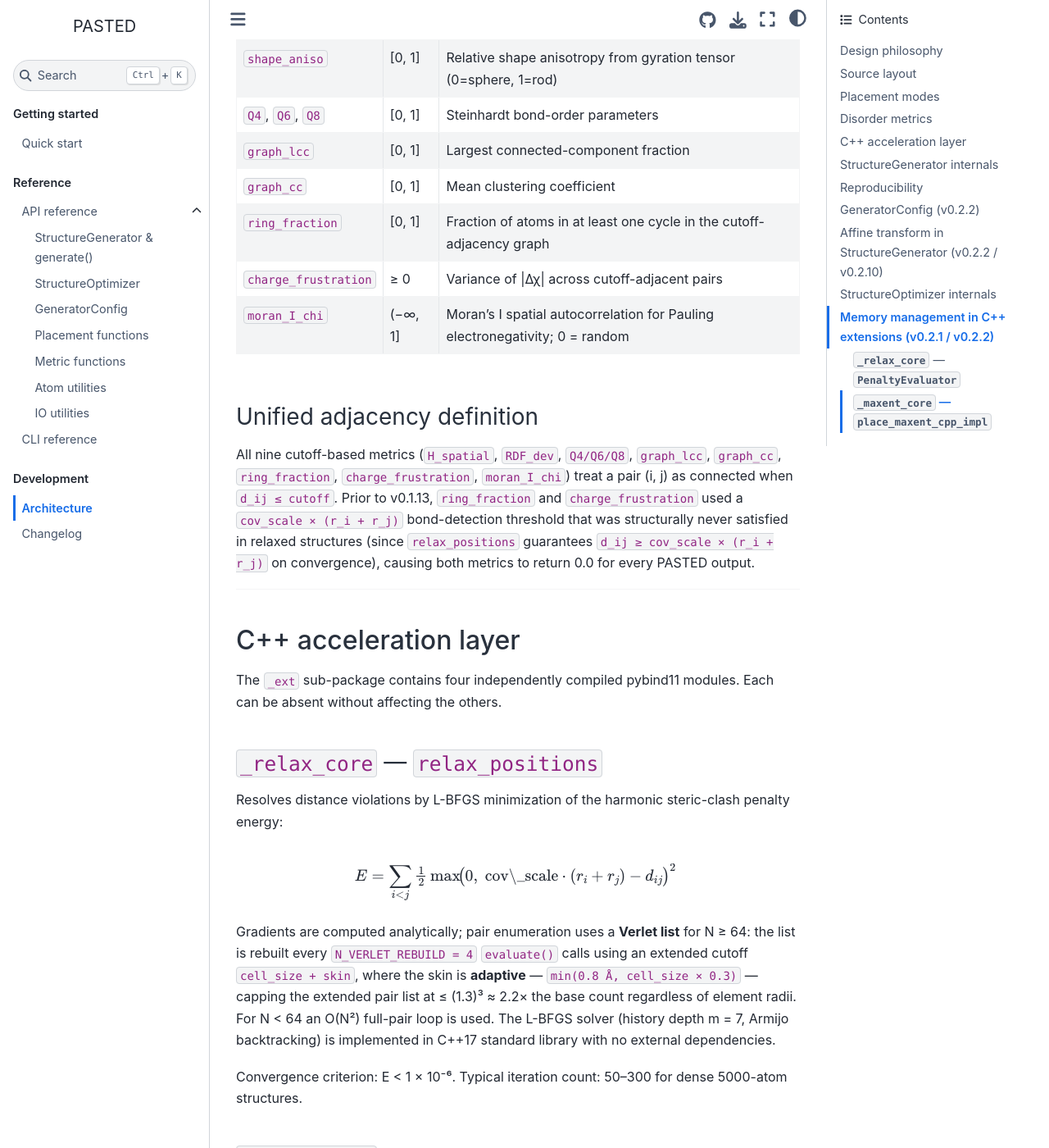
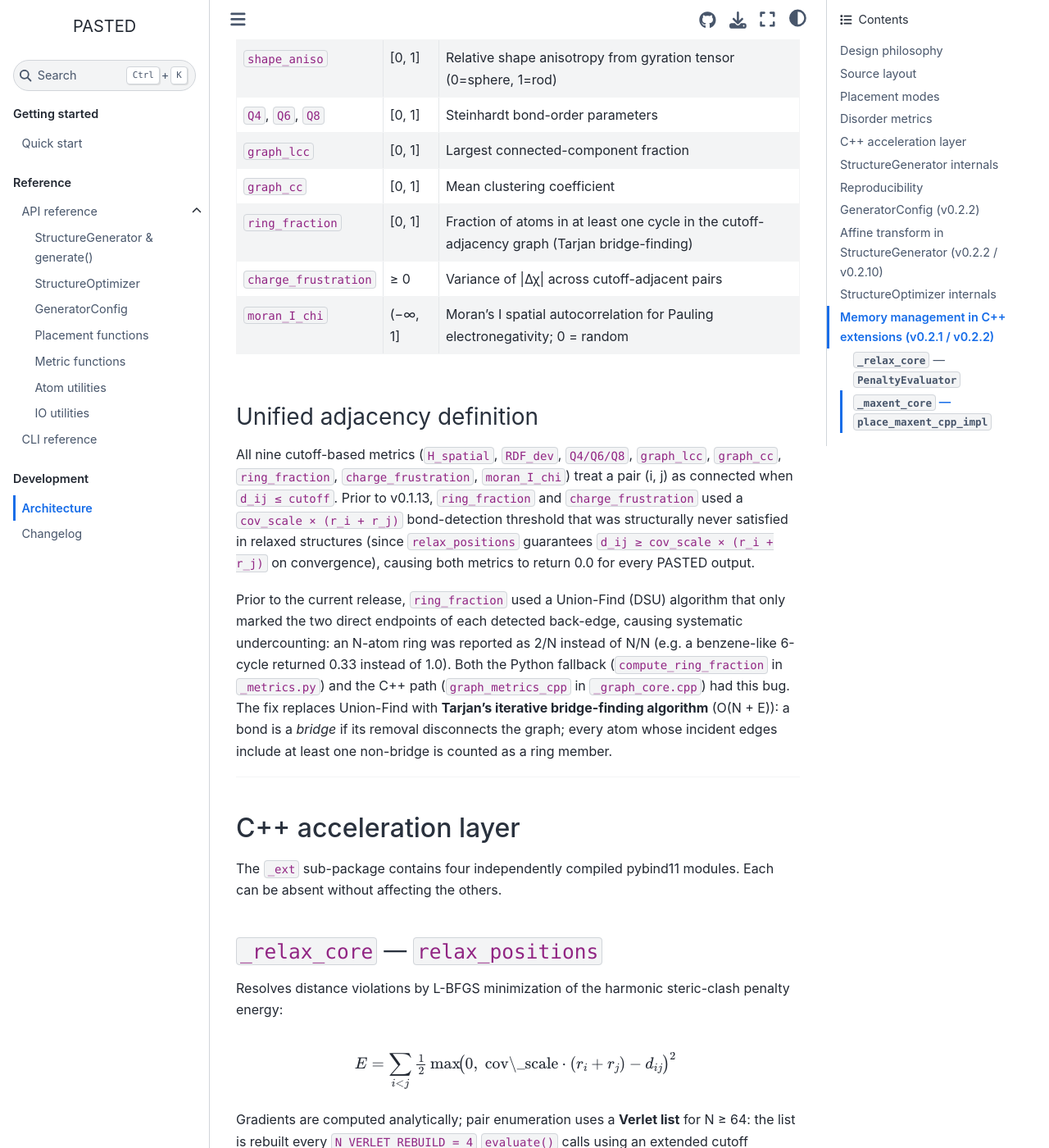
Before and after one commit to ss0832/PASTED, a Sphinx documentation site: the page built from docs/architecture.md, in a window 1280 px wide and 1400 px high, scrolled down 3476 px. Shown: the whole window at 82% size. Built offline with Sphinx 7.4.7 and the Sphinx Book theme 1.1.4, drawn with Linux system fonts in a browser that asks for light colours.

Commit message:
Add files via upload

```diff
--- a/docs/api/metrics.rst
+++ b/docs/api/metrics.rst
@@ -62,7 +62,11 @@ therefore be used as ``--filter`` targets on the CLI and in the
        mutually bonded.
      - [0, 1]
    * - ``ring_fraction``
-     - Fraction of atoms that participate in at least one ring.
+     - Fraction of atoms that participate in at least one ring, determined
+       by Tarjan's iterative bridge-finding algorithm (O(N + E)).  A bond is
+       a *bridge* if its removal disconnects the graph; an atom is counted
+       as a ring member when at least one of its incident bonds is a
+       non-bridge.
      - [0, 1]
    * - ``charge_frustration``
      - Mean EN variance across bonded atom pairs (Pauling scale).
--- a/docs/architecture.md
+++ b/docs/architecture.md
@@ -142,7 +142,7 @@ path has been removed entirely.
 | `Q4`, `Q6`, `Q8` | [0, 1] | Steinhardt bond-order parameters |
 | `graph_lcc` | [0, 1] | Largest connected-component fraction |
 | `graph_cc` | [0, 1] | Mean clustering coefficient |
-| `ring_fraction` | [0, 1] | Fraction of atoms in at least one cycle in the cutoff-adjacency graph |
+| `ring_fraction` | [0, 1] | Fraction of atoms in at least one cycle in the cutoff-adjacency graph (Tarjan bridge-finding) |
 | `charge_frustration` | ≥ 0 | Variance of \|Δχ\| across cutoff-adjacent pairs |
 | `moran_I_chi` | (−∞, 1] | Moran's I spatial autocorrelation for Pauling electronegativity; 0 = random |
 
@@ -156,6 +156,17 @@ Prior to v0.1.13, `ring_fraction` and `charge_frustration` used a
 never satisfied in relaxed structures (since `relax_positions` guarantees
 `d_ij ≥ cov_scale × (r_i + r_j)` on convergence), causing both metrics to
 return 0.0 for every PASTED output.
+
+Prior to the current release, `ring_fraction` used a Union-Find (DSU)
+algorithm that only marked the two direct endpoints of each detected
+back-edge, causing systematic undercounting: an N-atom ring was reported
+as 2/N instead of N/N (e.g. a benzene-like 6-cycle returned 0.33 instead of
+1.0).  Both the Python fallback (`compute_ring_fraction` in `_metrics.py`)
+and the C++ path (`graph_metrics_cpp` in `_graph_core.cpp`) had this bug.
+The fix replaces Union-Find with **Tarjan's iterative bridge-finding
+algorithm** (O(N + E)): a bond is a *bridge* if its removal disconnects the
+graph; every atom whose incident edges include at least one non-bridge is
+counted as a ring member.
 
 ---
 
```
Also changed, not shown: 1 other file.
